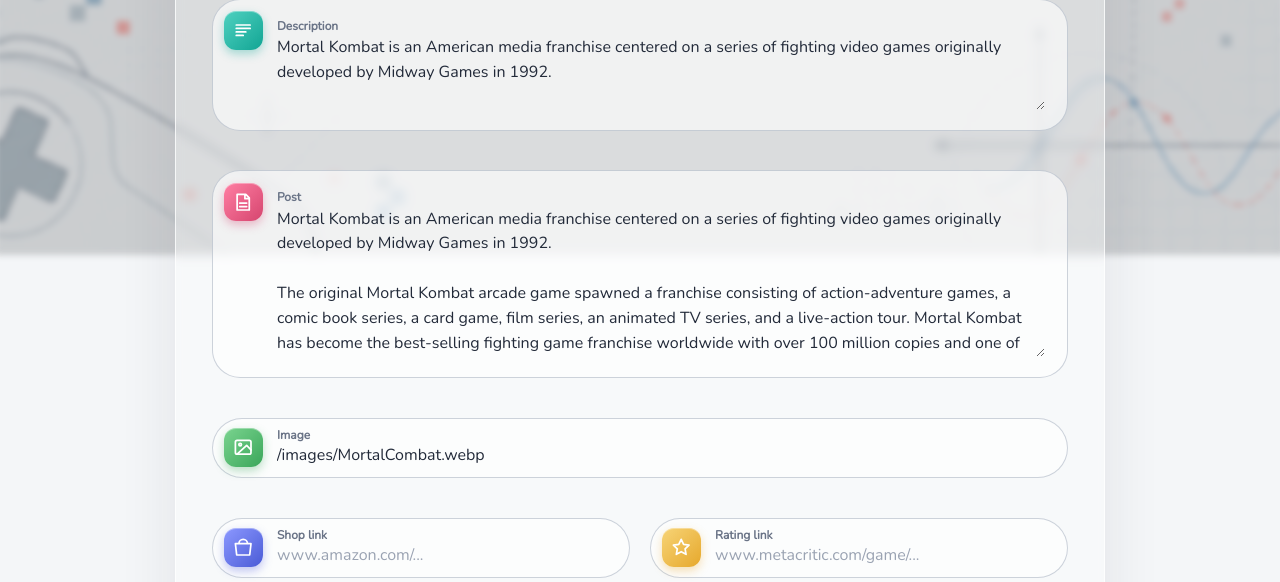
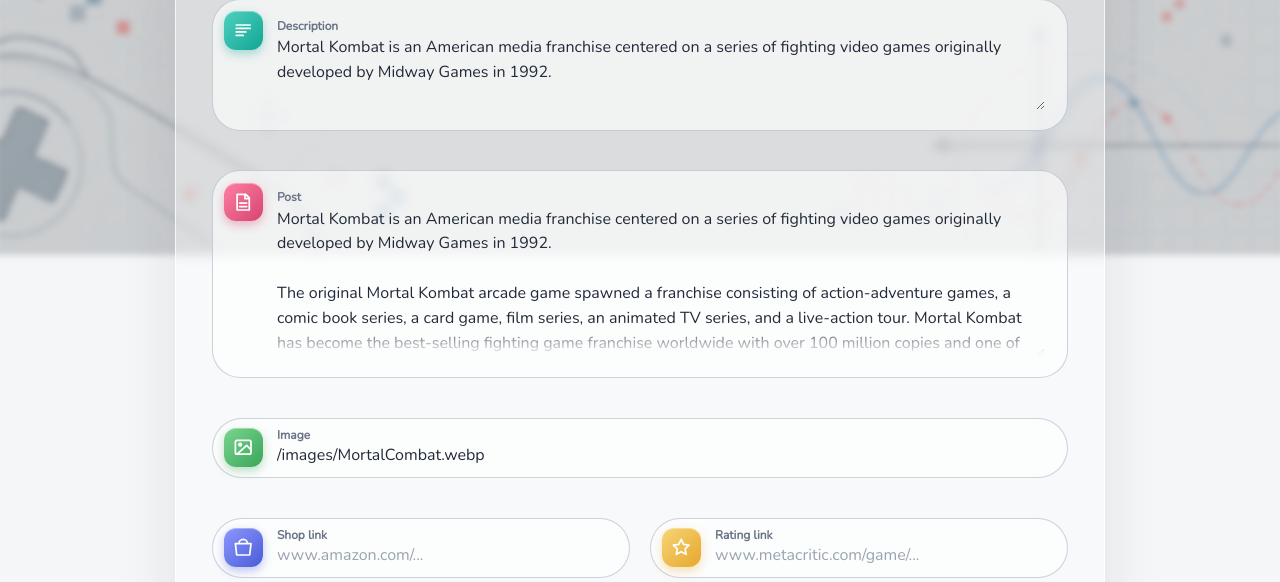
Before and after one commit to macdonrolex/DiamondTeam, an ASP.NET Core app: page /Product/Update/jenlooper-light in a window 1280 px wide. Shown: the part 550-1132 px from the top of the page. Run offline with ASP.NET Core 8, Linux system fonts and the light colour scheme.

Commit message:
Added the css on the text area fading in site.css

```diff
--- a/src/wwwroot/css/site.css
+++ b/src/wwwroot/css/site.css
@@ -3231,6 +3231,15 @@ body *:not(i):not(.fa):not(.fas):not(.far):not(.fab):not([class*="material-symbo
     inherits: false;
     initial-value: 0px;
 }
+
+.update-page .update-textarea {
+    -webkit-mask-image: linear-gradient(to bottom, transparent 0, #000 var(--post-fade-top), #000 calc(100% - var(--post-fade-bottom)), transparent 100%);
+    mask-image: linear-gradient(to bottom, transparent 0, #000 var(--post-fade-top), #000 calc(100% - var(--post-fade-bottom)), transparent 100%);
+    animation: post-fade-top linear both, post-fade-bottom linear both;
+    animation-timeline: scroll(self), scroll(self);
+    /* The top fade grows over the first 30px of scrolling; the bottom fade shrinks over the last 30px */
+    animation-range: 0px 30px, calc(100% - 30px) 100%;
+}
 @keyframes post-fade-top {
     from {
         --post-fade-top: 0px;
```
